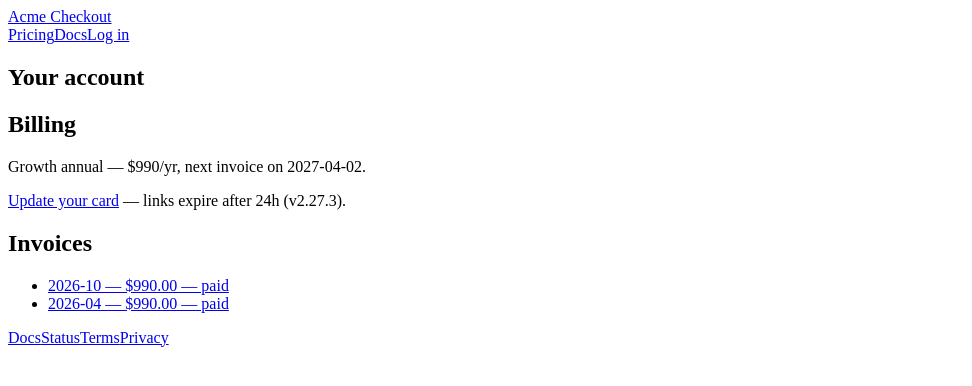
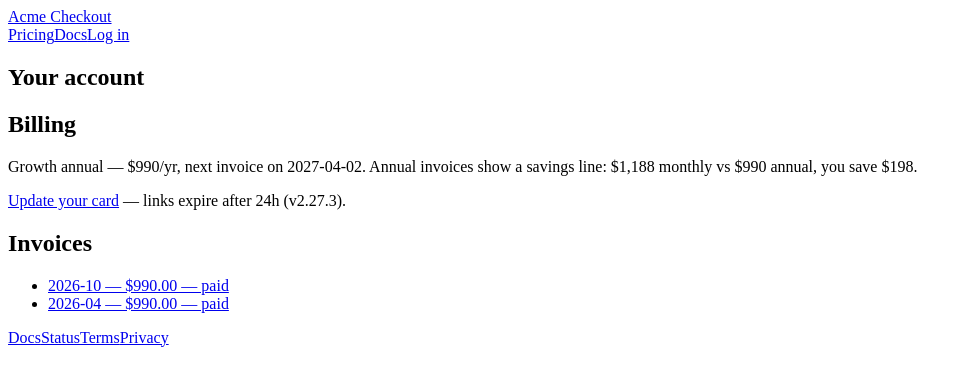
Before and after one commit to hitakshiA/acme-web, a Next.js app: page /account in a window 1280 px wide. Shown: the top 386 px of the page, without its empty margins (0-972 px from the left). Built offline with nearby package versions, Linux system fonts and the light colour scheme.

Commit message:
annual invoices show a savings line (web side)
1. mirrors the invoice template v4
2. numbers are example figures until the billing api lands

```diff
--- a/app/account/page.tsx
+++ b/app/account/page.tsx
@@ -14,7 +14,8 @@ export default function AccountPage() {
 
       <h2>Billing</h2>
       <p>
-        Growth annual — $990/yr, next invoice on 2027-04-02.
+        Growth annual — $990/yr, next invoice on 2027-04-02. Annual invoices
+        show a savings line: $1,188 monthly vs $990 annual, you save $198.
       </p>
       <p>
         {/* v2.27.2 */}
```
